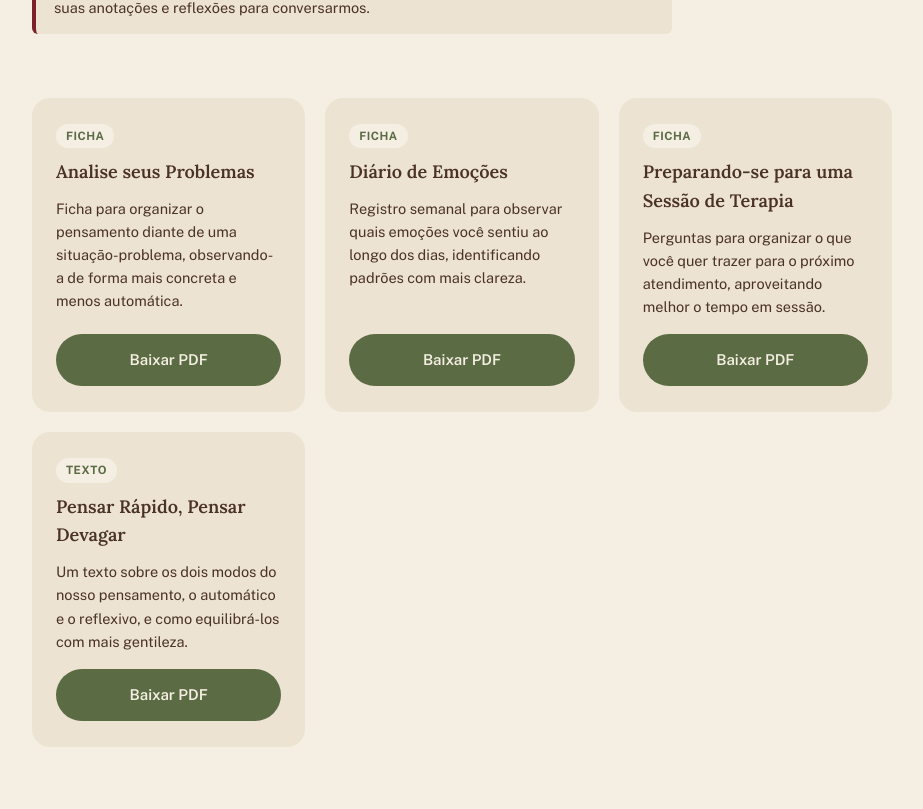
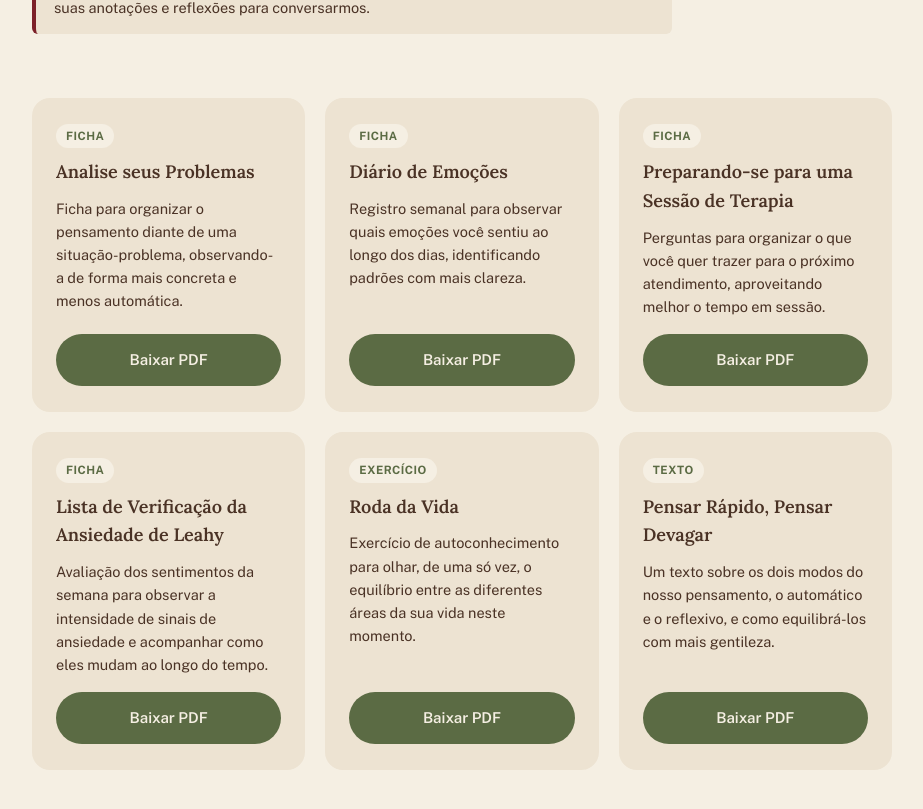
Before and after one commit to psergiohenrique/sites, a Next.js app in the folder regiane_de_paula/: page /material-de-apoio in a window 1280 px wide. Shown: the part 361-1170 px from the top of the page, without its empty margins (178-1101 px from the left). Built offline with nearby package versions, Linux system fonts and the light colour scheme.

Commit message:
feat(regiane): adiciona Lista de Ansiedade de Leahy e Roda da Vida ao Material de Apoio

```diff
--- a/regiane_de_paula/src/components/MaterialDeApoio.tsx
+++ b/regiane_de_paula/src/components/MaterialDeApoio.tsx
@@ -16,6 +16,18 @@ const MATERIAIS = [
     title: "Preparando-se para uma Sessão de Terapia",
     desc: "Perguntas para organizar o que você quer trazer para o próximo atendimento, aproveitando melhor o tempo em sessão.",
     file: "Preparando_se_para_Sessao_de_Terapia.pdf",
+  },
+  {
+    tipo: "FICHA",
+    title: "Lista de Verificação da Ansiedade de Leahy",
+    desc: "Avaliação dos sentimentos da semana para observar a intensidade de sinais de ansiedade e acompanhar como eles mudam ao longo do tempo.",
+    file: "Lista_Verificacao_Ansiedade_Leahy.pdf",
+  },
+  {
+    tipo: "EXERCÍCIO",
+    title: "Roda da Vida",
+    desc: "Exercício de autoconhecimento para olhar, de uma só vez, o equilíbrio entre as diferentes áreas da sua vida neste momento.",
+    file: "Roda_da_Vida.pdf",
   },
   {
     tipo: "TEXTO",
```
Also changed, not shown: 2 other files (tests, documents, lock files or other folders).
